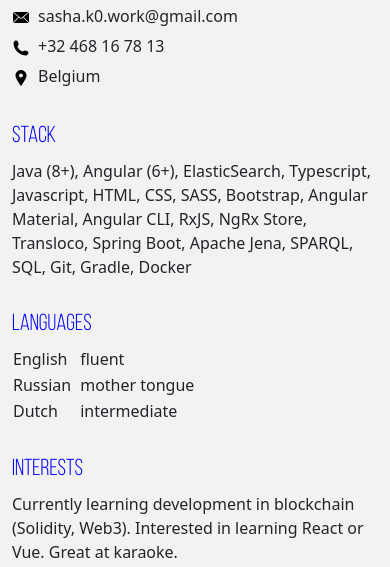
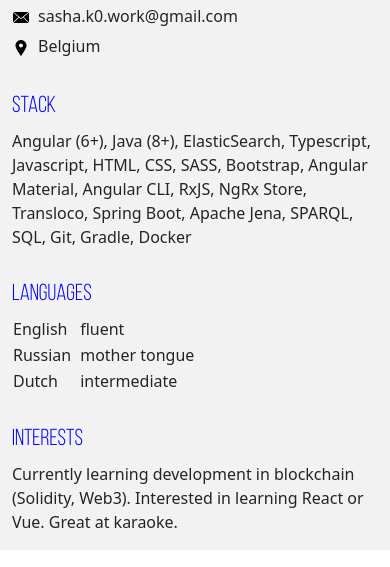
Before and after one commit to sashak0/resume, a plain HTML site: page index.html in a window 390 px wide. Shown: the part 238-805 px from the top of the page. Drawn offline with Linux system fonts and the light colour scheme.

Commit message:
Removed phone

```diff
--- a/index.html
+++ b/index.html
@@ -66,15 +66,6 @@
                 </tr>
 
                 <tr>
-                  <td><img src="./css/icons/phone.svg" /></td>
-                  <td>
-                    <a title="Please do not call without warning or appointment"
-                      >+32 468 16 78 13</a
-                    >
-                  </td>
-                </tr>
-
-                <tr>
                   <td><img src="./css/icons/location.svg" /></td>
                   <td><a>Belgium</a></td>
                 </tr>
@@ -84,7 +75,7 @@
 
           <h3>Stack</h3>
           <span
-            >Java (8+), Angular (6+), ElasticSearch, Typescript, Javascript,
+            >Angular (6+), Java (8+), ElasticSearch, Typescript, Javascript,
             HTML, CSS, SASS, Bootstrap, Angular Material, Angular CLI, RxJS,
             NgRx Store, Transloco, Spring Boot, Apache Jena, SPARQL, SQL, Git,
             Gradle, Docker</span
```
